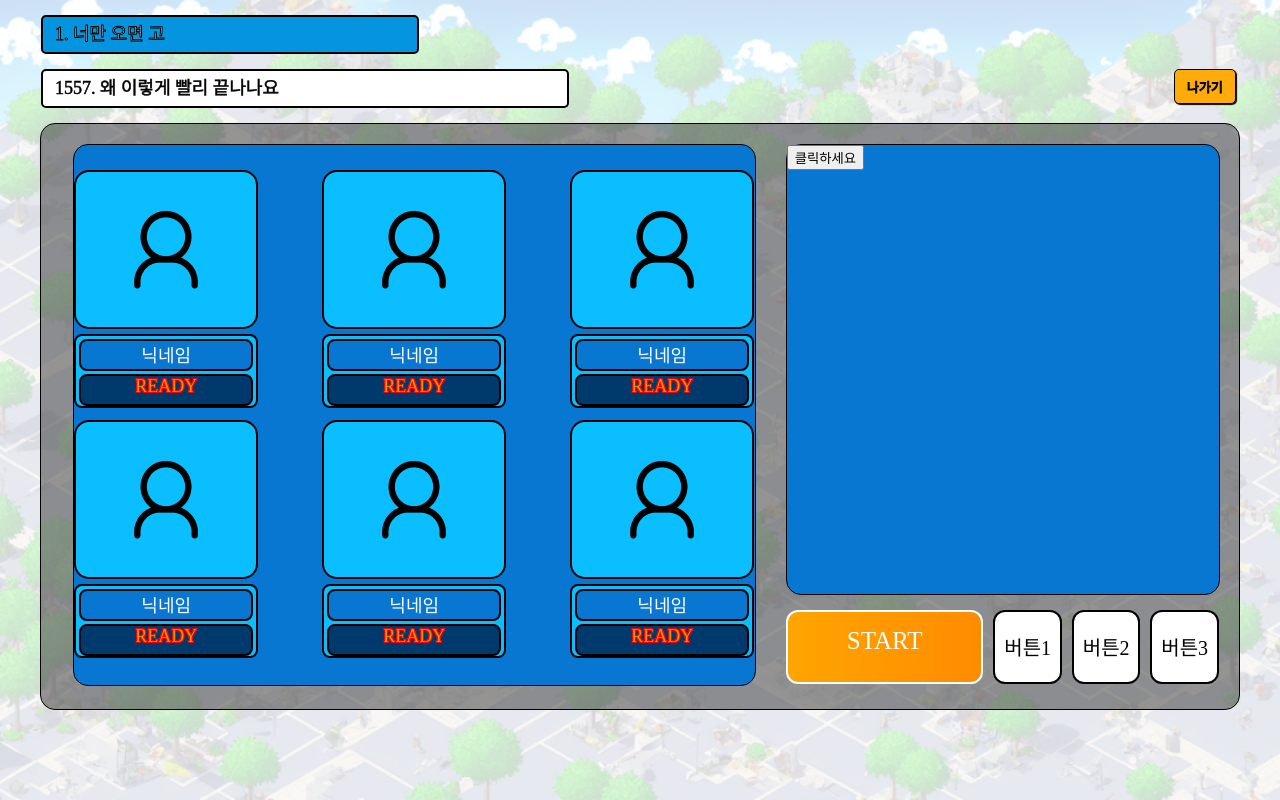
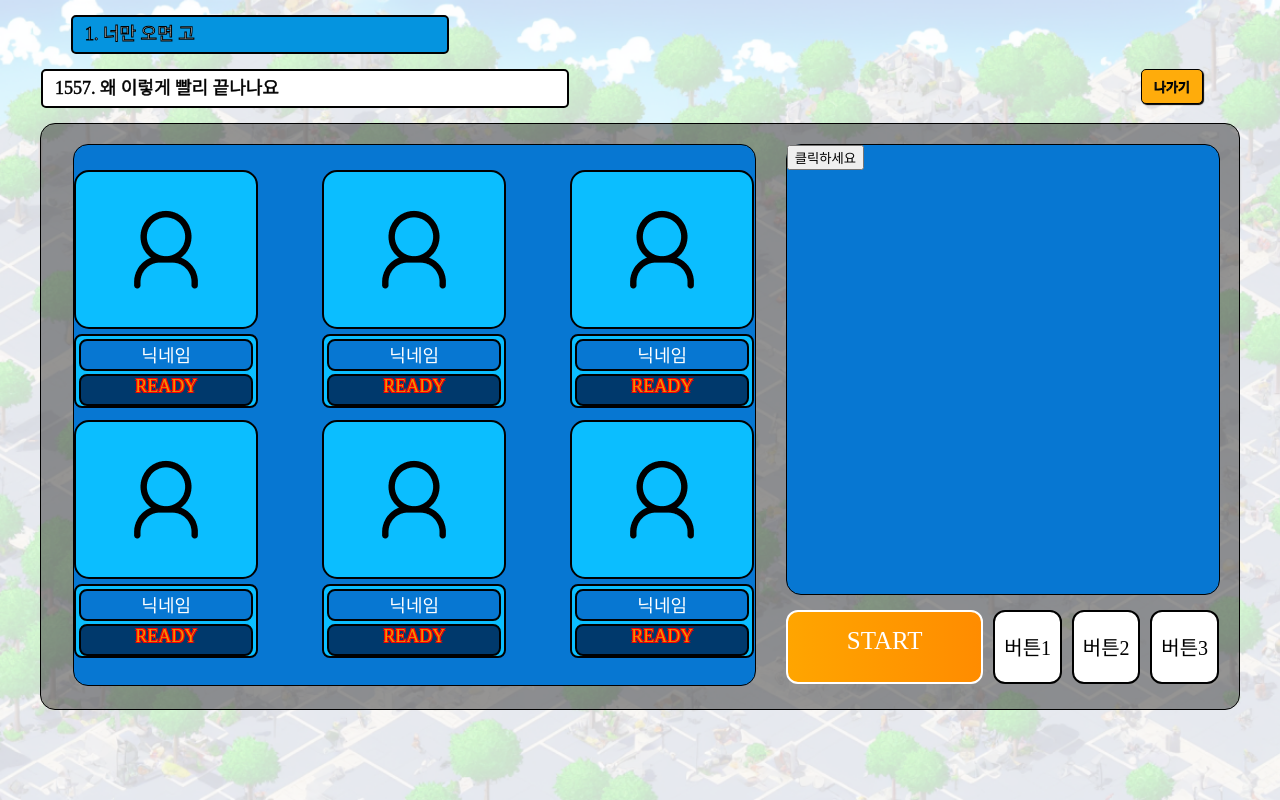
Before and after one commit to tkatpgus19/Crazy-Alcade, a React (Create React App) app in the folder frontend/: page /room in a window 1280 px wide. Built offline with nearby package versions, Linux system fonts and the light colour scheme; a web font is replaced by a local one.

Commit message:
Design: waitingroom css 수정

```diff
--- a/frontend/src/pages/Room/WaitingRoom.module.css
+++ b/frontend/src/pages/Room/WaitingRoom.module.css
@@ -109,7 +109,7 @@
 .roomheader1 {
   margin-bottom: 15px;
   padding-top: 15px;
-  padding-left: 11px;
+  padding-left: 41px;
 }
 
 /* 대기방 두번째 헤더 */
@@ -117,7 +117,7 @@
   display: flex;
   justify-content: space-between;
   padding-left: 11px;
-  padding-right: 9px;
+  padding-right: 42px;
 }
 
 /* 오른쪽 아래 3개 버튼 스타일  */
```
